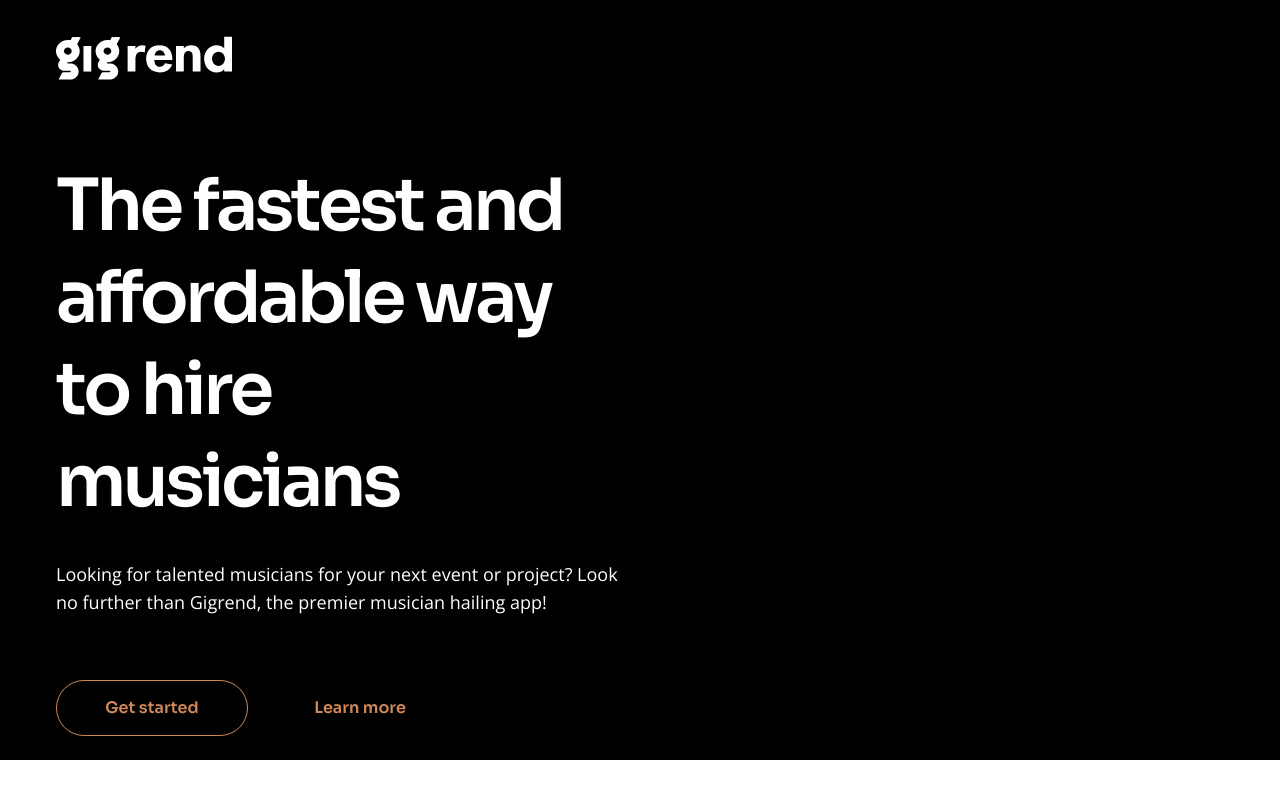
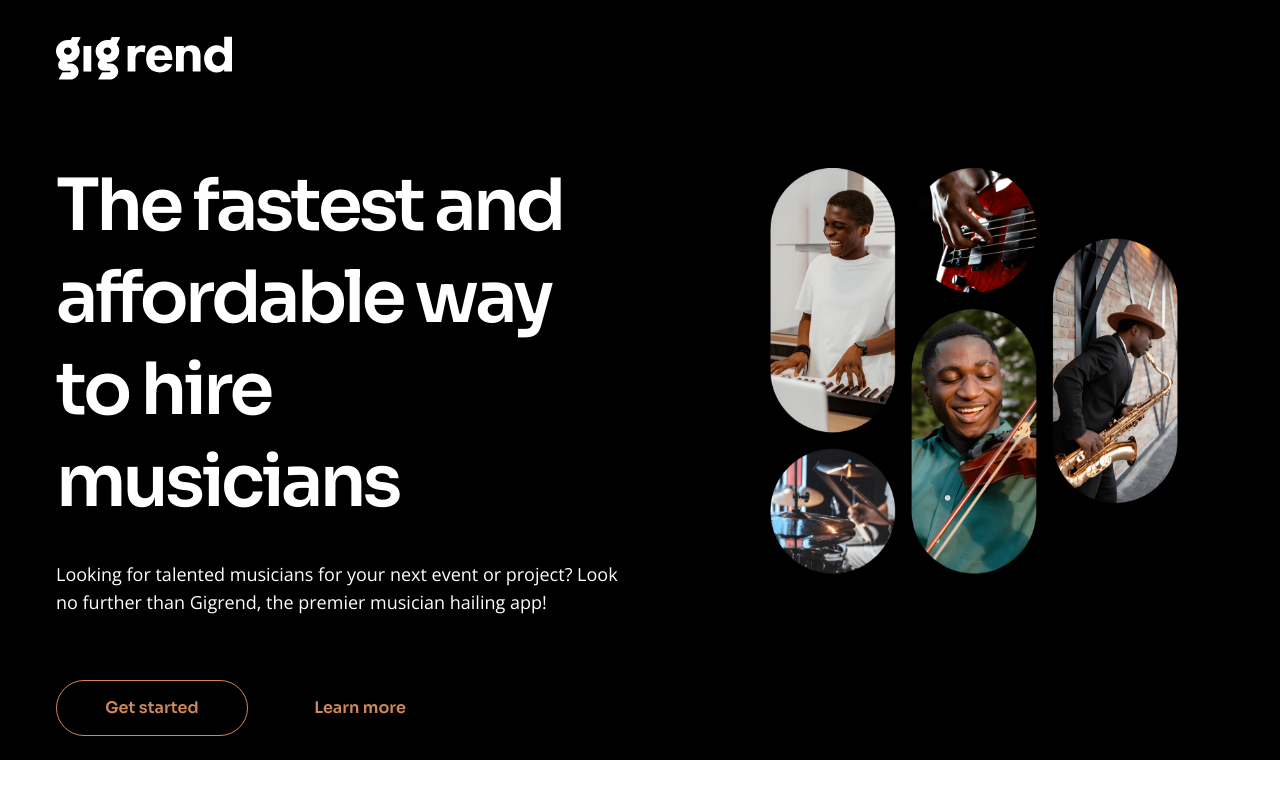
Before and after one commit to John-nathan-the-one/Test, a Nuxt app: page /Gigrend in a window 1280 px wide. Shown: the top 800 px of the page. Built offline with nearby package versions, Linux system fonts and the light colour scheme.

Commit message:
30th push

```diff
--- a/components/Hero.vue
+++ b/components/Hero.vue
@@ -22,7 +22,8 @@
             </div>
           </div>
 
-                </div>
+          <img src="../assets/images/content.png" class="w-10/12 max-[1280px]:mx-auto min-[900px]:max-[1280px]:w-8/12  mb-2 ghost"/>
+        </div>
 
 
       </section>
```
